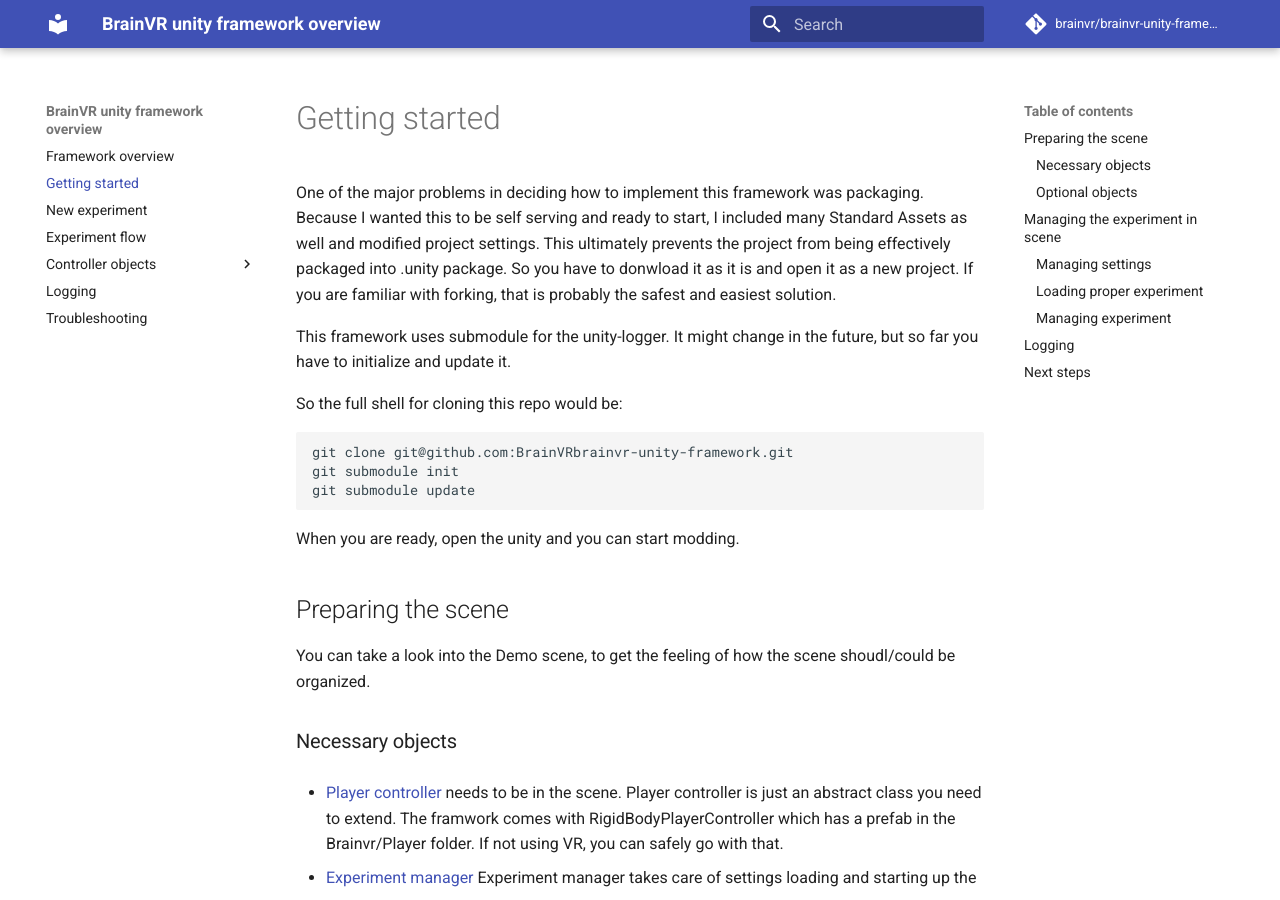
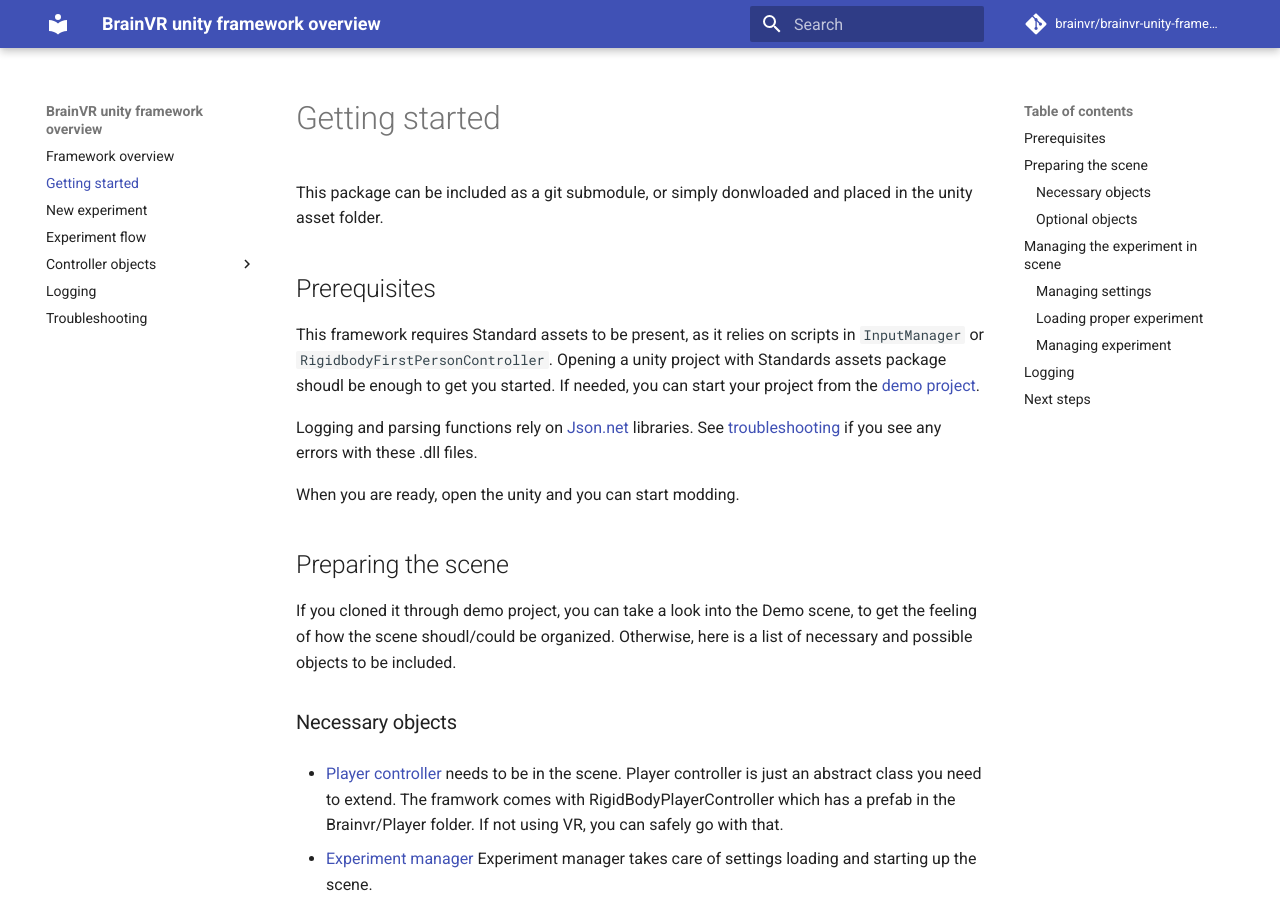
Before and after one commit to BrainVR/brainvr-unity-framework-documentation, an MkDocs documentation site: the page built from docs/getting-started.md, in a window 1280 px wide and 900 px high. Built offline with MkDocs 1.6.1 and Material for MkDocs 9.7.7, drawn with Linux system fonts in a browser that asks for light colours; comment, search, counter and statistics services are not loaded; old or Windows-style settings are respelled for this version of MkDocs.

Commit message:
update starting and index to new submodule solution

````diff
--- a/docs/getting-started.md
+++ b/docs/getting-started.md
@@ -1,19 +1,14 @@
-One of the major problems in deciding how to implement this framework was packaging. Because I wanted this to be self serving and ready to start, I included many Standard Assets as well and modified project settings. This ultimately prevents the project from being effectively packaged into .unity package. So you have to donwload it as it is and open it as a new project. If you are familiar with forking, that is probably the safest and easiest solution.
+This package can be included as a git submodule, or simply donwloaded and placed in the unity asset folder.
 
-This framework uses submodule for the unity-logger. It might change in the future, but so far you have to initialize and update it.
+## Prerequisites
+This framework requires Standard assets to be present, as it relies on scripts in `InputManager` or `RigidbodyFirstPersonController`. Opening a unity project with Standards assets package shoudl be enough to get you started. If needed, you can start your project from the [demo project](https://github.com/BrainVR/brainvr-unity-framework-demo).
 
-So the full shell for cloning this repo would be:
-
-```sh
-git clone git@github.com:BrainVRbrainvr-unity-framework.git
-git submodule init
-git submodule update
-```
+Logging and parsing functions rely on [Json.net](https://www.newtonsoft.com/json) libraries. See [troubleshooting](troubleshooting.md) if you see any errors with these .dll files.
 
 When you are ready, open the unity and you can start modding.
 
 ## Preparing the scene
-You can take a look into the Demo scene, to get the feeling of how the scene shoudl/could be organized.
+If you cloned it through demo project, you can take a look into the Demo scene, to get the feeling of how the scene shoudl/could be organized. Otherwise, here is a list of necessary and possible objects to be included.
 
 ### Necessary objects
 
@@ -41,7 +36,7 @@
 
 - [Mark manager](objects.md#mark manager) similar to goal manager, but it doesn't implement any functions related to trigger entering etc.
 
-- [Arduino controller](objects.md#experiemgoalent manager) is useful if you need to send synchronisation to other devices, let's say to the EEG or EKG recordings. It is based on the [Arduino iEEG controller](https://github.com/hejtmy/iEEGArduinoConnector/tree/NET_3.5) built dll.
+- [Arduino controller](objects.md#arduino controller) is useful if you need to send synchronisation to other devices, let's say to the EEG or EKG recordings. It is based on the [Arduino iEEG controller](https://github.com/hejtmy/iEEGArduinoConnector/tree/NET_3.5) built dll.
 
 After you have these objects in the scene, you need to implement your new experiment. Read more on the coding part [later](new-experiment.md). Let's work with the demo experiment so far.
 
````
Also changed, not shown: docs/index.md (+2 -5 lines).
